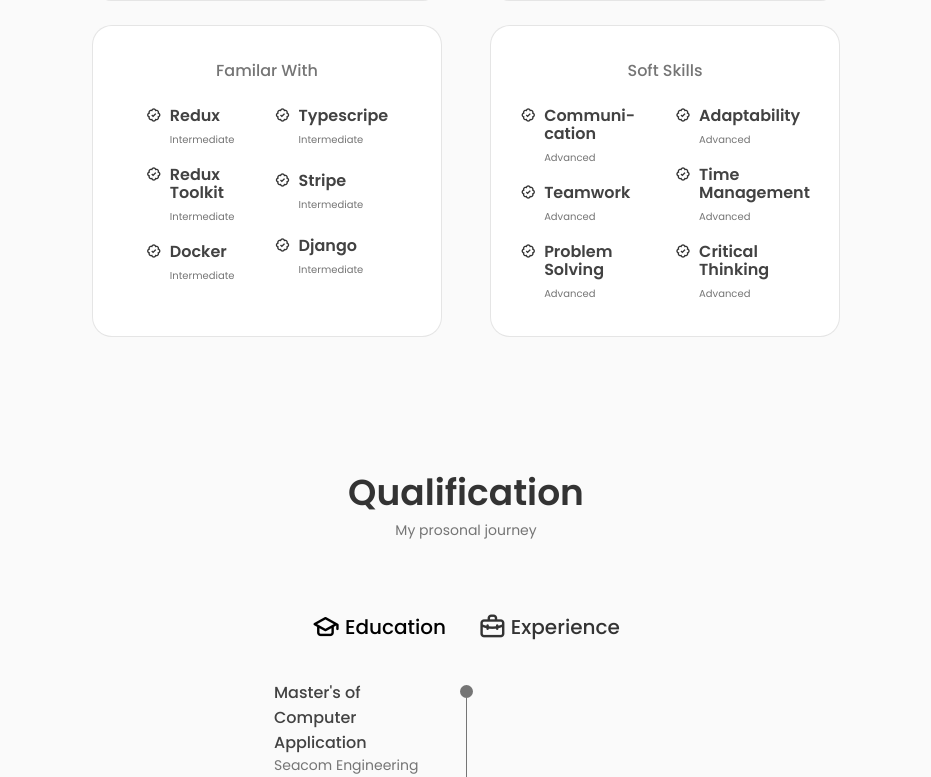
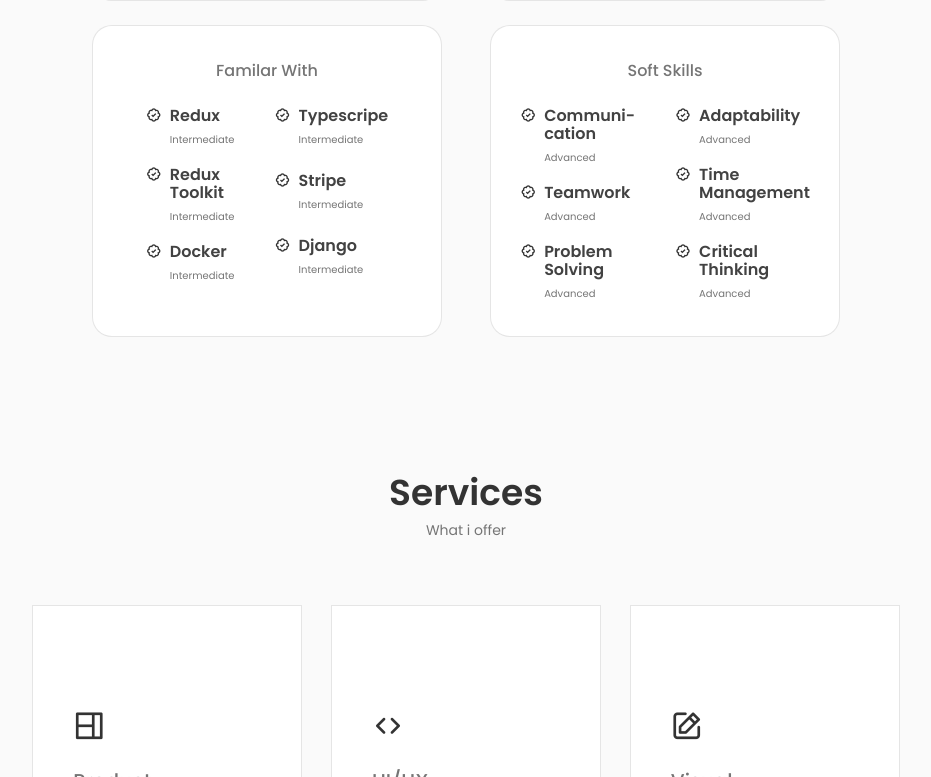
Before and after one commit to Tanmoy70/My-portfolio-site, a React (Vite) app: page / in a window 1280 px wide. Shown: the part 2023-2800 px from the top of the page, without its empty margins (174-1105 px from the left). Built offline with nearby package versions, Linux system fonts and the light colour scheme.

Commit message:
added service section but i change the service to certificate

```diff
--- a/src/App.jsx
+++ b/src/App.jsx
@@ -3,7 +3,7 @@ import Header from "./components/header/Header";
 import Home from "./components/home/Home";
 import About from "./components/about/About";
 import Skills from "./components/skills/Skills";
-// import Services from "./components/services/Services";
+import Services from "./components/services/Services";
 import Qualification from "./components/qualification/Qualification";
 // import Testimonial from "./components/testimonials/Testimonial";
 import Contact from "./components/contact/Contact";
@@ -19,7 +19,7 @@ function App() {
         <Home />
         <About />
         <Skills />
-        {/* <Services /> */}
+        <Services />
         <Qualification />
         <Work />
         {/* <Testimonial /> */}
```
